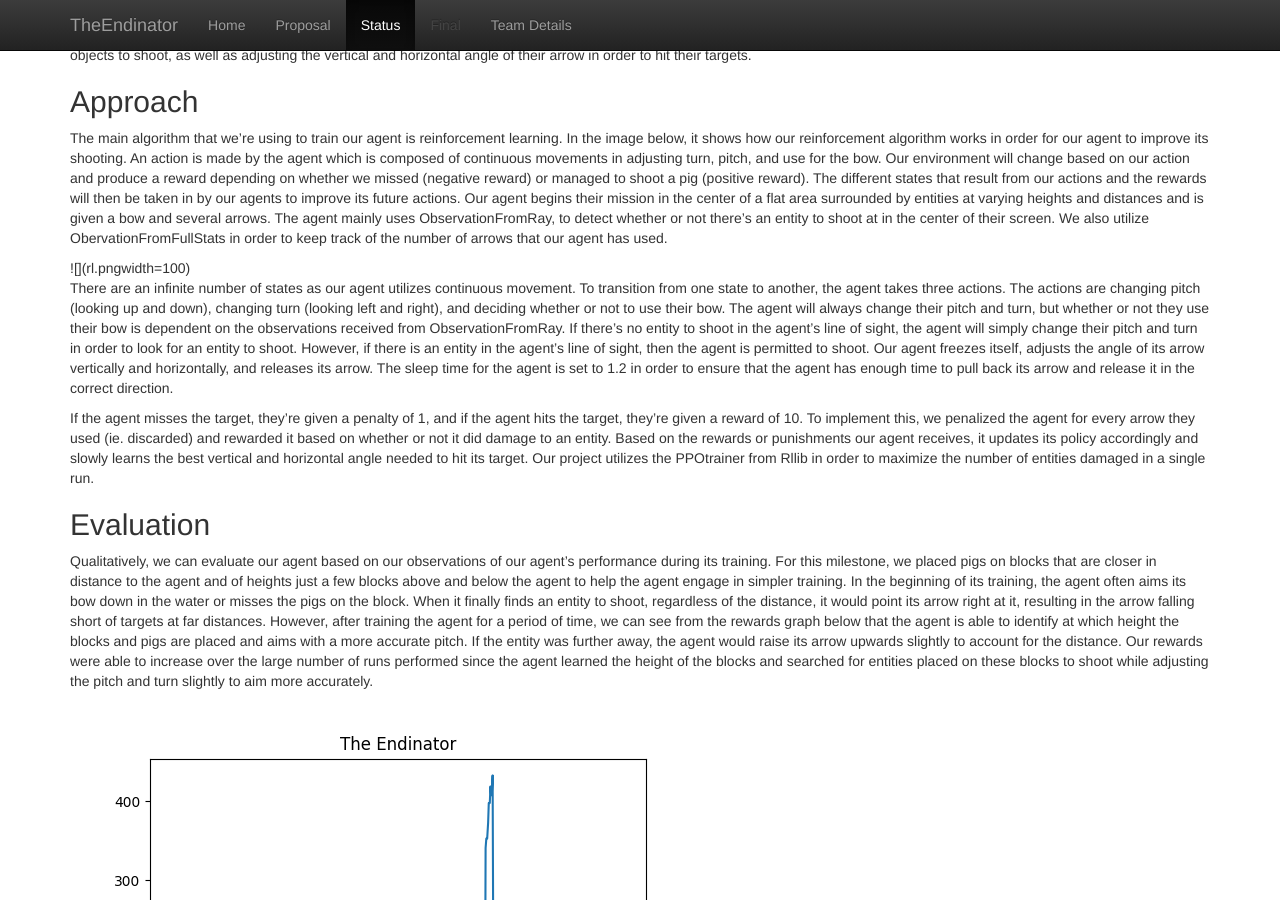
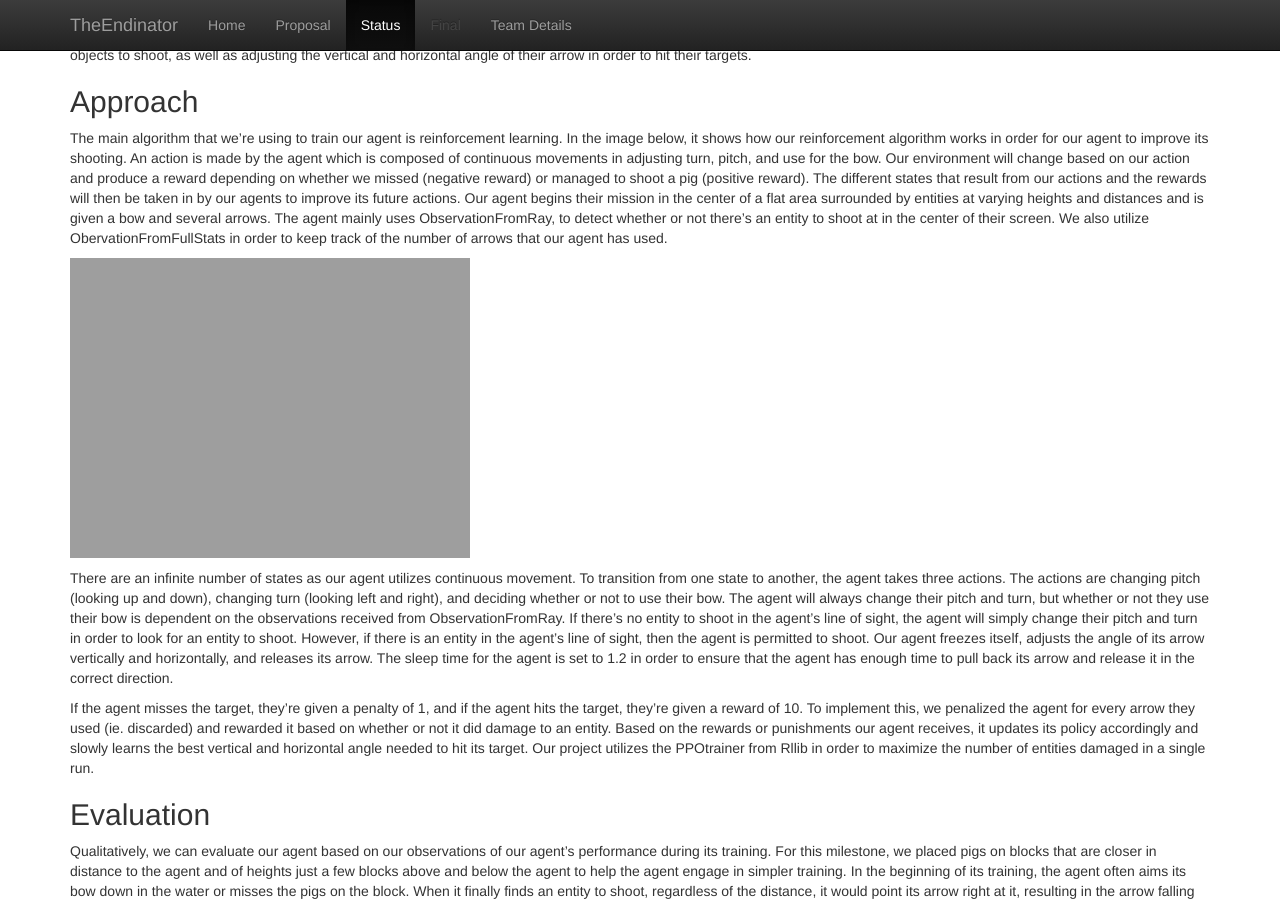
Before and after one commit to elliejan99/TheEndinator, a Jekyll site: the page built from docs/status.md, in a window 1280 px wide and 900 px high, scrolled down 629 px. Built offline with Jekyll 4.4.1, drawn with Linux system fonts in a browser that asks for light colours.

Commit message:
Update status.md

```diff
--- a/docs/status.md
+++ b/docs/status.md
@@ -18,7 +18,7 @@ for objects to shoot, as well as adjusting the vertical and horizontal angle of
 The main algorithm that we’re using to train our agent is reinforcement learning. In the image below, it shows how our reinforcement algorithm works in order for our agent to improve its shooting. An action is made by the agent which is composed of continuous movements in adjusting turn, pitch, and use for the bow. Our environment will change based on our action and produce a reward depending on whether we missed (negative reward) or managed to shoot a pig (positive reward). The different states that result from our actions and the rewards will then be taken in by our agents to improve its future actions.
 Our agent begins their mission in the center of a flat area surrounded by entities at varying heights and distances and is given a bow and several arrows. The agent mainly uses ObservationFromRay, to detect whether or not there’s an entity to shoot at in the center of their screen. We also utilize ObervationFromFullStats in order to keep track of the number of arrows that our agent has used.
 
-![](rl.png | width=100)
+![](rl.png = 250x250)
 
 There are an infinite number of states as our agent utilizes continuous movement. To transition from one state to another, the agent
 takes three actions. The actions are changing pitch (looking up and down), changing turn (looking left and right), and deciding whether
```
